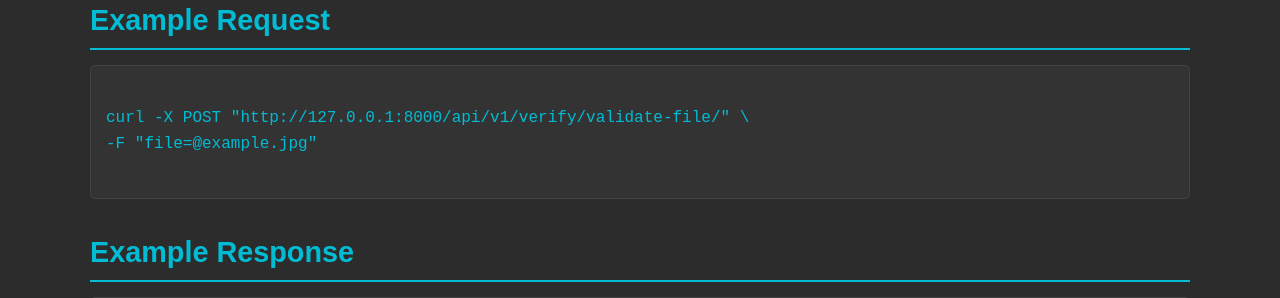
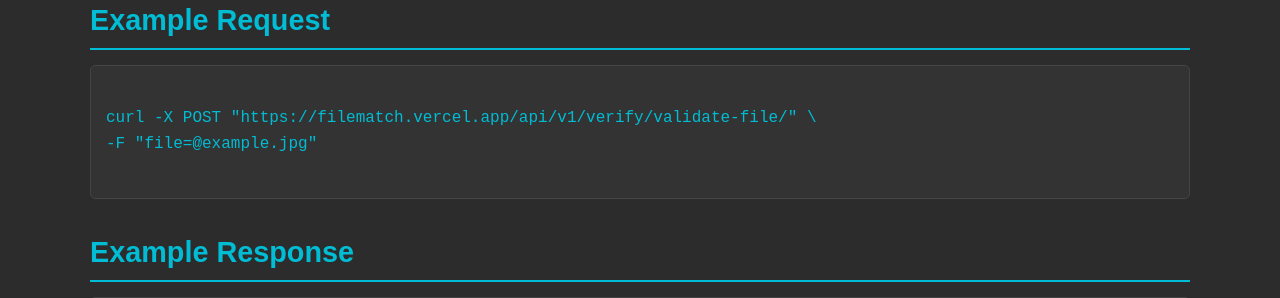
Before and after one commit to SayesCode/FileMatch, a FastAPI app: page / in a window 1280 px wide. Shown: the part 1840-2138 px from the top of the page. Run offline with FastAPI, Linux system fonts and the light colour scheme.

Commit message:
Update index.html

```diff
--- a/templates/index.html
+++ b/templates/index.html
@@ -159,7 +159,7 @@
             <section id="example">
                 <h2>Example Request</h2>
                 <pre><code>
-curl -X POST "http://127.0.0.1:8000/api/v1/verify/validate-file/" \
+curl -X POST "https://filematch.vercel.app/api/v1/verify/validate-file/" \
 -F "file=@example.jpg"
                 </code></pre>
             </section>
```
